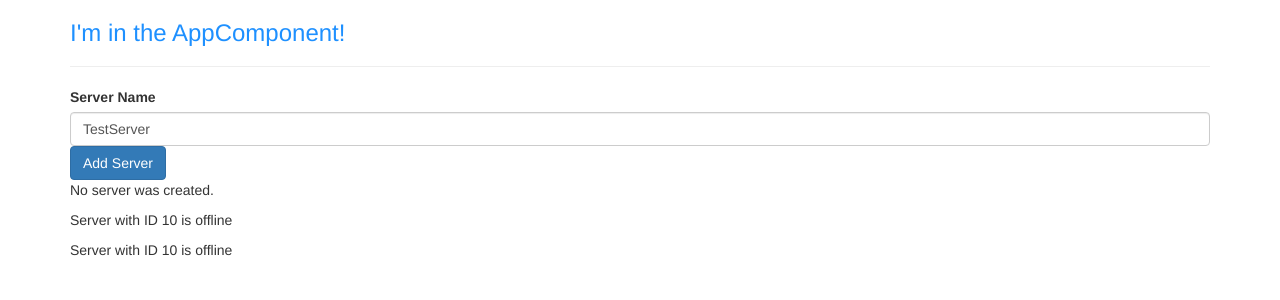
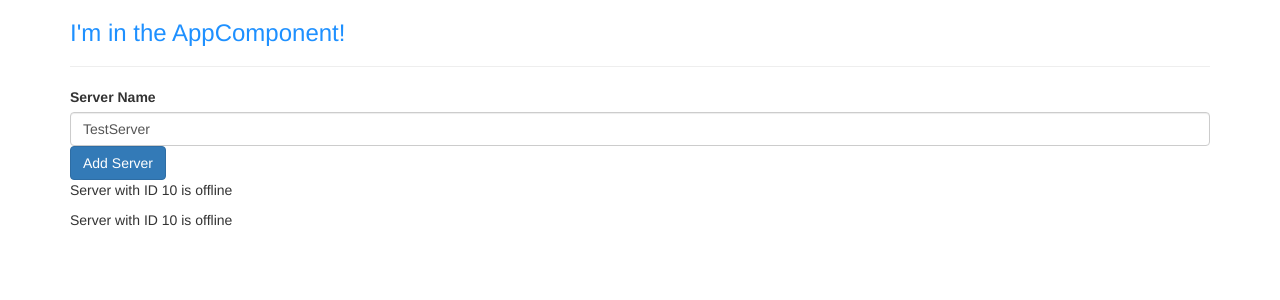
Before and after one commit to Jose1Useche/Angular, an Angular app: page / in a window 1280 px wide. Shown: the top 300 px of the page. Built offline with nearby package versions, Linux system fonts and the light colour scheme.

Commit message:
36. What are directives?... Using ngIf to Output Data Conditionally.

```diff
--- a/src/app/servers/servers.component.html
+++ b/src/app/servers/servers.component.html
@@ -7,6 +7,8 @@
     class="btn btn-primary"
     [disabled]="!allowNewServer"
     (click)="onCreateServer()">Add Server</button>
-<p>{{ serverCreationStatus }}</p>
+<p *ngIf="serverCreated">Server was created, server name is {{ serverName }}</p><!--Directives are Instructions in the DOM.
+The * is required because ngIf is a structural directive wich means it changes the structure of our DOM.
+This directive works with a boolean, true or false to show the message.-->
 <app-server></app-server>
 <app-server></app-server>
--- a/src/app/servers/servers.component.ts
+++ b/src/app/servers/servers.component.ts
@@ -9,6 +9,7 @@ export class ServersComponent implements OnInit {
   allowNewServer = false;
   serverCreationStatus = 'No server was created.';
   serverName = 'TestServer';
+  serverCreated = false;
 
   constructor() {
     setTimeout(() => {
@@ -20,6 +21,7 @@ export class ServersComponent implements OnInit {
   }
 
   onCreateServer() {
+    this.serverCreated = true;
     this.serverCreationStatus = 'Server was created! Name is ' + this.serverName;
   }
 
```
